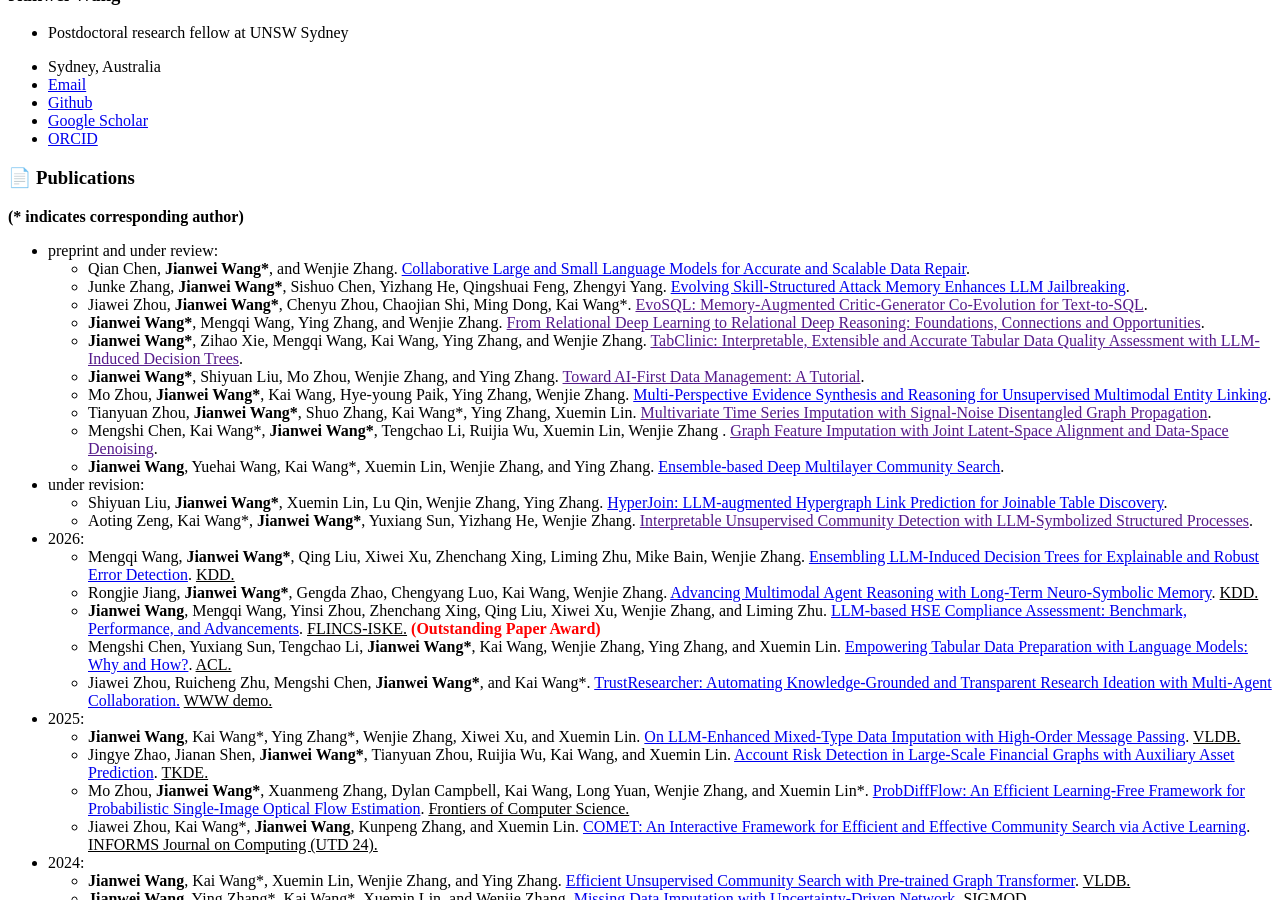
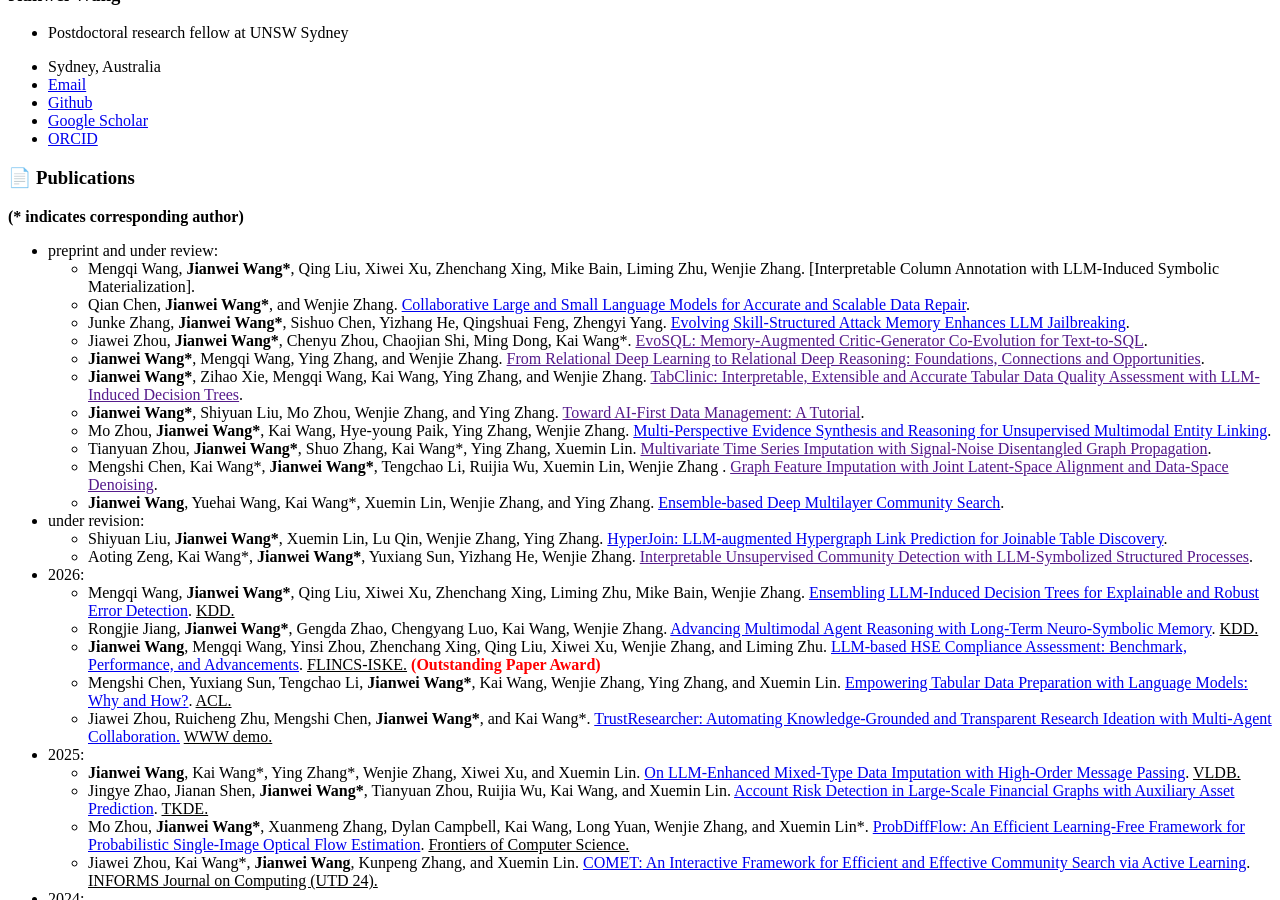
Before and after one commit to jianwei-cse/jianwei-cse.github.io, a Jekyll site: the page built from _pages/includes/publications.md, in a window 1280 px wide and 900 px high, scrolled down 1521 px. Built offline with Jekyll 4.4.1, drawn with Linux system fonts in a browser that asks for light colours; our own code applies the rules of GitHub Pages for plain Markdown files; a script bundle is joined from its source files by our own code.

Commit message:
update publication

```diff
--- a/_pages/includes/publications.md
+++ b/_pages/includes/publications.md
@@ -3,6 +3,7 @@
 **(* indicates corresponding author)**
 
 * preprint and under review:
+  + Mengqi Wang, **Jianwei Wang\***, Qing Liu, Xiwei Xu, Zhenchang Xing, Mike Bain, Liming Zhu, Wenjie Zhang. [Interpretable Column Annotation with LLM-Induced Symbolic Materialization].
   + Qian Chen, **Jianwei Wang\***, and Wenjie Zhang. [Collaborative Large and Small Language Models for Accurate and Scalable Data Repair](https://arxiv.org/pdf/2606.17582v1).
   + Junke Zhang, **Jianwei Wang\***, Sishuo Chen, Yizhang He, Qingshuai Feng, Zhengyi Yang. [Evolving Skill-Structured Attack Memory Enhances LLM Jailbreaking](https://arxiv.org/abs/2605.29237).
   + Jiawei Zhou, **Jianwei Wang\***, Chenyu Zhou, Chaojian Shi, Ming Dong, Kai Wang\*. [EvoSQL: Memory-Augmented Critic-Generator Co-Evolution for Text-to-SQL]().
```
